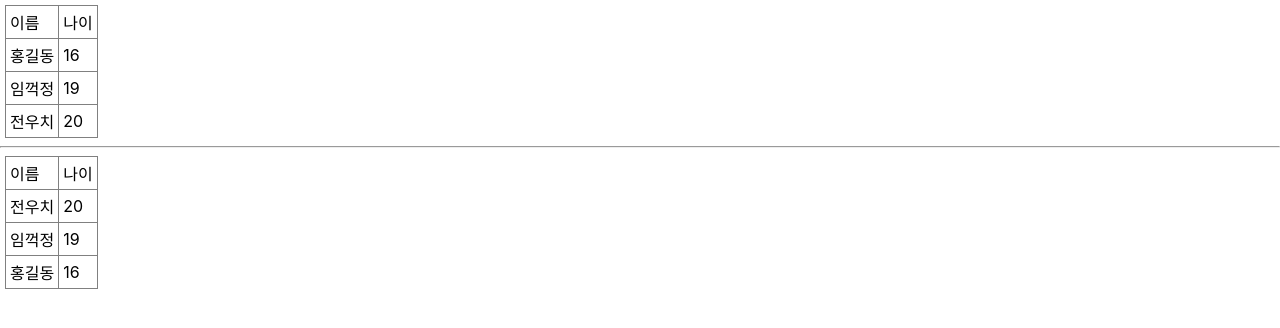
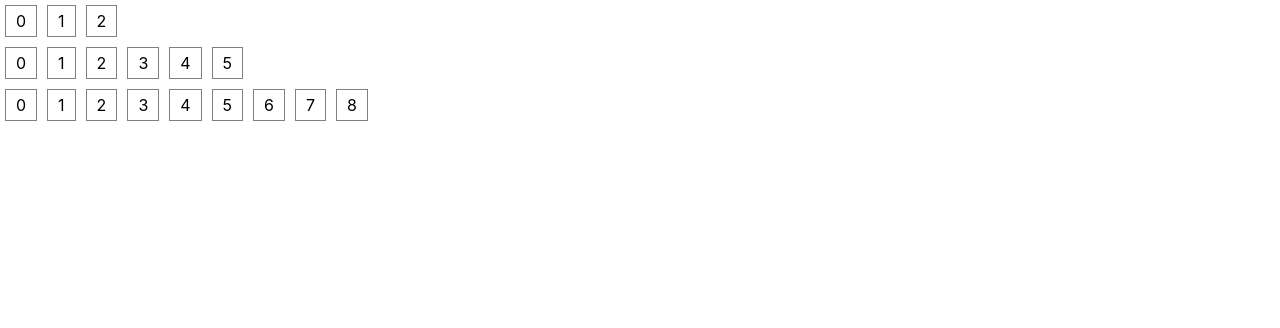
Before and after one commit to hsxxng31/ex02, a React (Create React App) app: page / in a window 1280 px wide. Shown: the top 328 px of the page. Built offline with nearby package versions, Linux system fonts and the light colour scheme.

Commit message:
Numbers 컴포넌트 추가

```diff
--- a/src/App.css
+++ b/src/App.css
@@ -1,10 +1,6 @@
-div {
-  margin: 10px;
-  font-size: 20pt;
+div.Numbers span {
+  display: inline-block;
+  border: 1px solid gray;
+  padding: 5px 10px;
+  margin: 5px;
 }
-p.blue {
-  color: blue;
-}
-p.green {
-  color: green;
-}
--- a/src/App.tsx
+++ b/src/App.tsx
@@ -1,19 +1,12 @@
-import type { Person } from "./PersonTable";
-import PersonTable from "./PersonTable";
+import "./App.css";
+import Numbers from "./Numbers";
 
 function App() {
-  const persons1: Person[] = [
-    { id: 31, name: "홍길동", age: 16 },
-    { id: 32, name: "임꺽정", age: 19 },
-    { id: 33, name: "전우치", age: 20 },
-  ];
-  const persons2 = [...persons1];
-  persons2.reverse();
   return (
     <div>
-      <PersonTable persons={persons1} />
-      <hr />
-      <PersonTable persons={persons2} />
+      <Numbers count={3} />
+      <Numbers count={6} />
+      <Numbers count={9} />
     </div>
   );
 }
--- /dev/null
+++ b/src/Numbers.tsx
@@ -0,0 +1,11 @@
+function Numbers({ count }: { count: number }) {
+  return (
+    <div className="Numbers">
+      {Array.from({ length: count }, (_, i) => (
+        <span key={i}>{i}</span>
+      ))}
+    </div>
+  );
+}
+
+export default Numbers;
```
